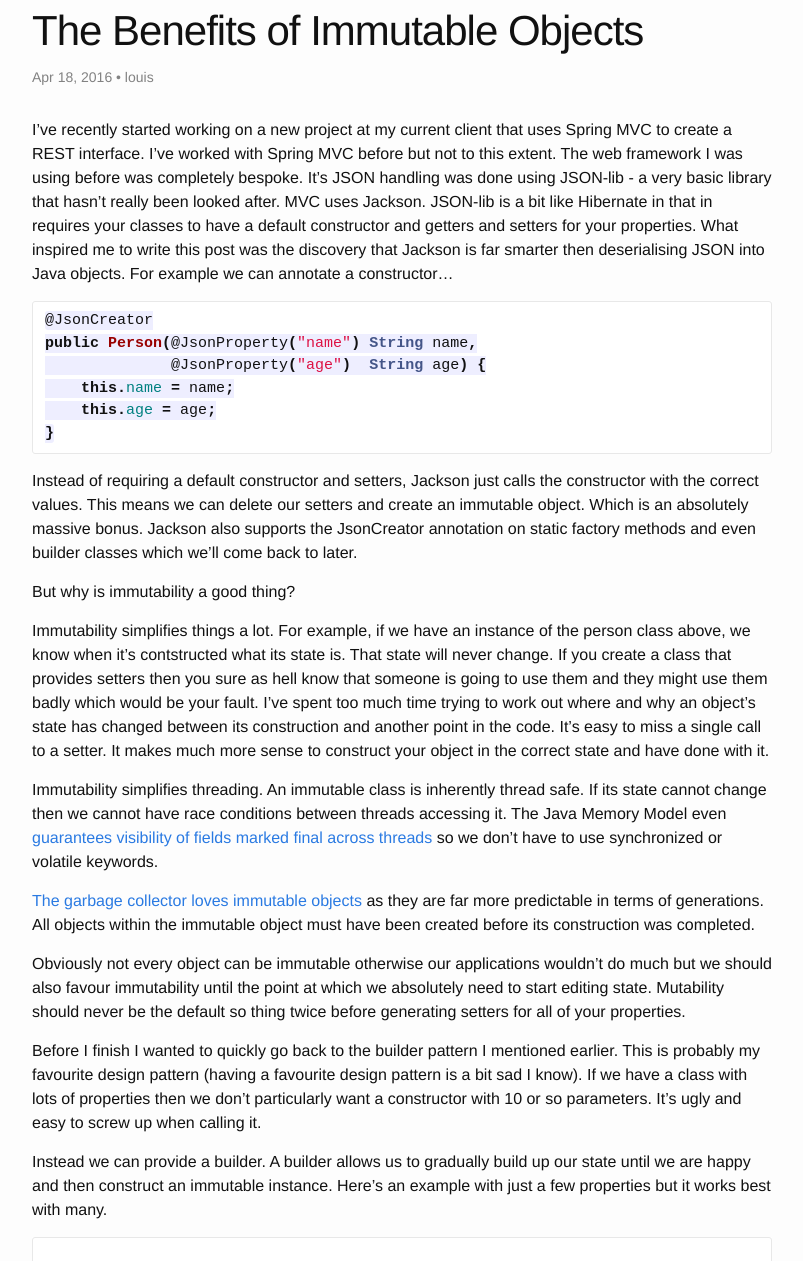
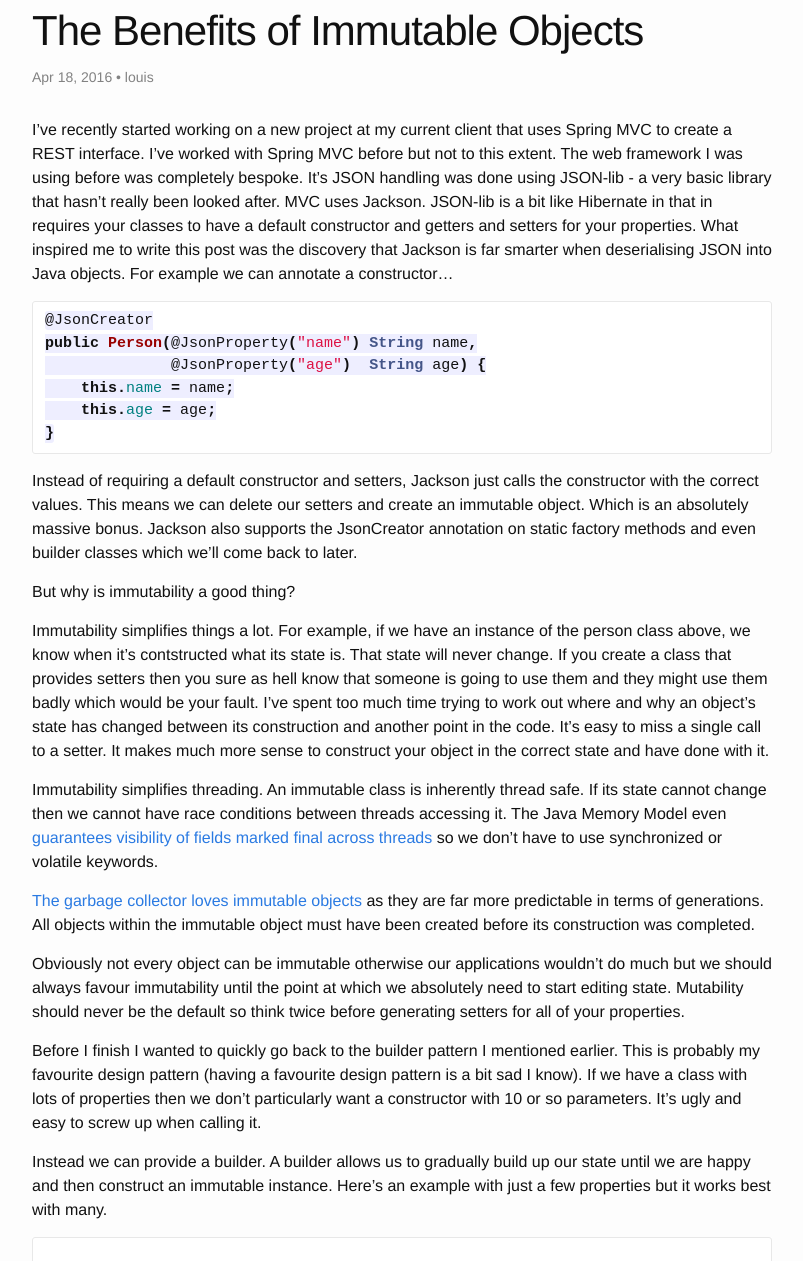
Before and after one commit to Louisblack/Louisblack.github.io, a Jekyll site: the page built from _posts/2016-04-18-immutability.md, in a window 1280 px wide and 1400 px high, scrolled down 718 px. Shown: the part 139-1400 px from the top of the window, without its empty margins (238-1041 px from the left). Built offline with Jekyll 4.4.1, drawn with Linux system fonts in a browser that asks for light colours.

Commit message:
Fixing some typos

````diff
--- a/_posts/2016-04-18-immutability.md
+++ b/_posts/2016-04-18-immutability.md
@@ -9,7 +9,7 @@
   - Programming
   - Java
 ---
-I've recently started working on a new project at my current client that uses Spring MVC to create a REST interface. I've worked with Spring MVC before but not to this extent. The web framework I was using before was completely bespoke. It's JSON handling was done using JSON-lib - a very basic library that hasn't really been looked after. MVC uses Jackson. JSON-lib is a bit like Hibernate in that in requires your classes to have a default constructor and getters and setters for your properties. What inspired me to write this post was the discovery that Jackson is far smarter then deserialising JSON into Java objects. For example we can annotate a constructor...
+I've recently started working on a new project at my current client that uses Spring MVC to create a REST interface. I've worked with Spring MVC before but not to this extent. The web framework I was using before was completely bespoke. It's JSON handling was done using JSON-lib - a very basic library that hasn't really been looked after. MVC uses Jackson. JSON-lib is a bit like Hibernate in that in requires your classes to have a default constructor and getters and setters for your properties. What inspired me to write this post was the discovery that Jackson is far smarter when deserialising JSON into Java objects. For example we can annotate a constructor...
 
 ```java
 @JsonCreator
@@ -29,7 +29,7 @@
 
 [The garbage collector loves immutable objects](http://blog.takipi.com/5-tips-for-reducing-your-java-garbage-collection-overhead/) as they are far more predictable in terms of generations. All objects within the immutable object must have been created before its construction was completed.
 
-Obviously not every object can be immutable otherwise our applications wouldn't do much but we should also favour immutability until the point at which we absolutely need to start editing state. Mutability should never be the default so thing twice before generating setters for all of your properties.
+Obviously not every object can be immutable otherwise our applications wouldn't do much but we should always favour immutability until the point at which we absolutely need to start editing state. Mutability should never be the default so think twice before generating setters for all of your properties.
 
 Before I finish I wanted to quickly go back to the builder pattern I mentioned earlier. This is probably my favourite design pattern (having a favourite design pattern is a bit sad I know). If we have a class with lots of properties then we don't particularly want a constructor with 10 or so parameters. It's ugly and easy to screw up when calling it.
 
````
